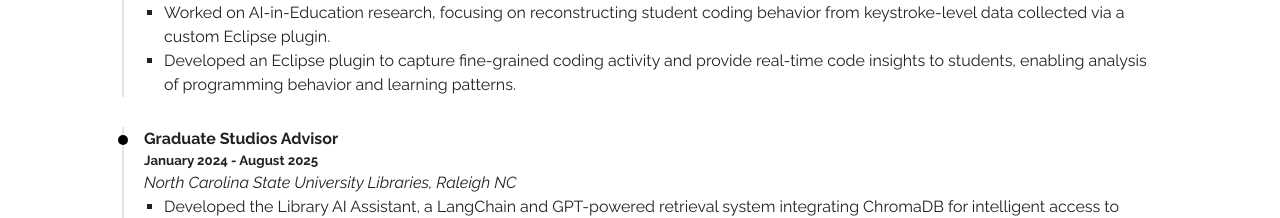
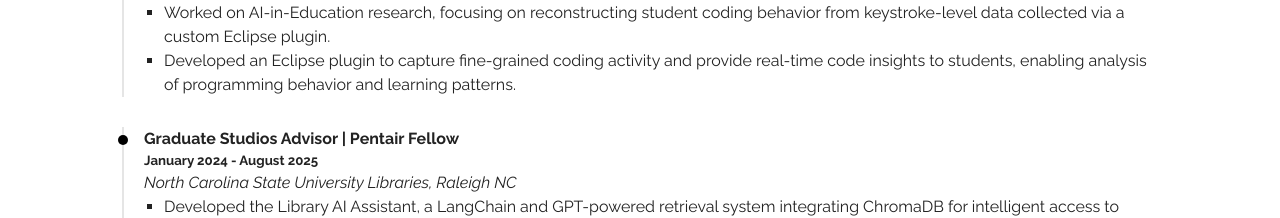
Before and after one commit to Varad0210/Portfolio, a plain HTML site: page public/index.html in a window 1280 px wide. Shown: the part 884-1102 px from the top of the page. Drawn offline with Linux system fonts and the light colour scheme.

Commit message:
Lol again update

```diff
--- a/public/index.html
+++ b/public/index.html
@@ -186,7 +186,7 @@
             </div>
 
             <div class="resume-item">
-              <h4>Graduate Studios Advisor</h4>
+              <h4>Graduate Studios Advisor | Pentair Fellow</h4>
               <h5>January 2024 - August 2025</h5>
               <p><em>North Carolina State University Libraries, Raleigh NC</em></p>
               <ul>
```
